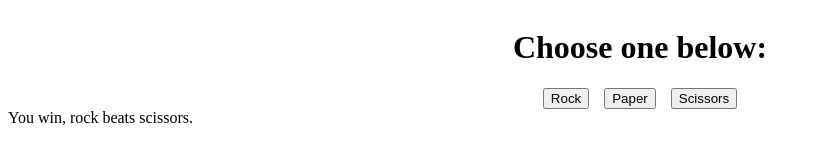
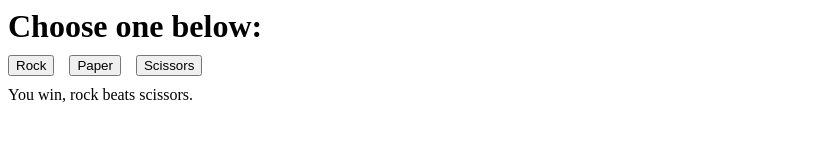
Before and after one commit to dymjin/rock-paper-scissors, a plain HTML site: page index.html in a window 1280 px wide. Both pictures are taken after a click on the button "Rock". Shown: the whole page, without its empty margins (0-820 px from the left). Drawn offline with Linux system fonts and the light colour scheme.

Commit message:
Change styles of UI elements

```diff
--- a/index.html
+++ b/index.html
@@ -9,12 +9,14 @@
 </head>
 
 <body>
+    <div class="container">
     <h1 class="header">Choose one below:</h1>
-    <ul class="container">
-        <li><button id="rock">Rock</button></li>
-        <li><button id="paper">Paper</button></li>
-        <li><button id="scissors">Scissors</button></li>
-    </ul>
+        <ul class="choice-list">
+            <li><button id="rock">Rock</button></li>
+            <li><button id="paper">Paper</button></li>
+            <li><button id="scissors">Scissors</button></li>
+        </ul>
+    </div>
     <script src="javascript.js"></script>
 </body>
 
--- a/javascript.js
+++ b/javascript.js
@@ -97,11 +97,11 @@ function compareChoices(playerSelection, computerSelection) {
 }
 computerSelection = "";
 const div = document.createElement('div');
-const body = document.querySelector('body');
+const divContainer = document.querySelector('.container');
 
 let playRound = (playerSelection, computerSelection) => {
     computerSelection = getComputerChoice();
-    body.appendChild(div);
+    divContainer.appendChild(div);
     return compareChoices(playerSelection, computerSelection);
 }
 const buttons = document.querySelectorAll('button');
--- a/style.css
+++ b/style.css
@@ -1,4 +1,5 @@
-html, body {
+html,
+body {
     height: 100%;
 }
 
@@ -8,19 +9,21 @@ body {
 }
 
 .header {
-    text-align: center;
+    margin: 0;
+    padding: 0;
 }
-.container {
+
+.choice-list {
     list-style: none;
     margin: 0;
     padding: 0;
     display: flex;
     flex-wrap: wrap;
-    align-self: center;
     gap: 15px;
 }
-/*
-button {
-    width: 100px;
-     padding: 0 10px;
-} */
+
+.container {
+    display: flex;
+    flex-direction: column;
+    gap: 10px;
+}
```
